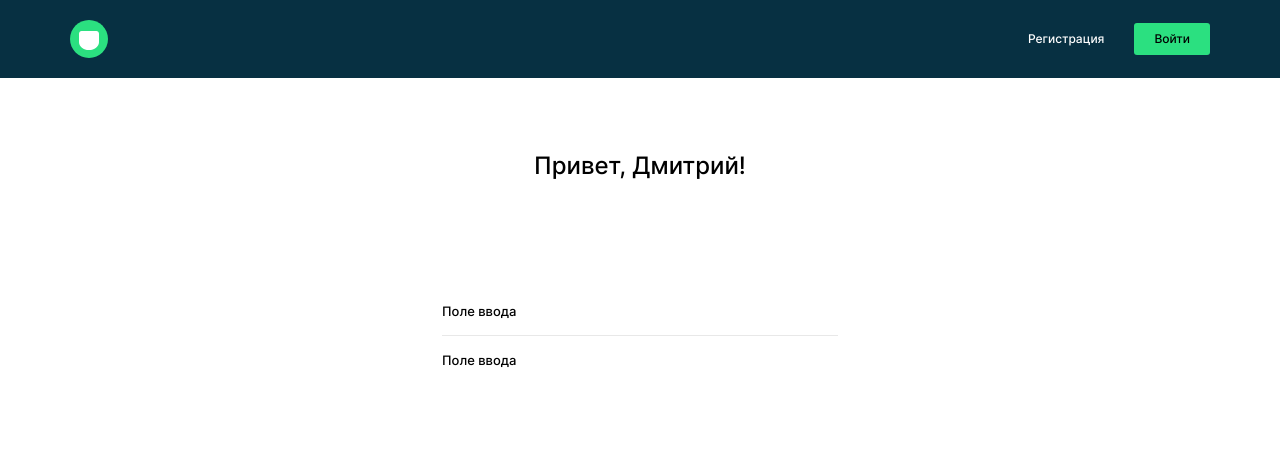
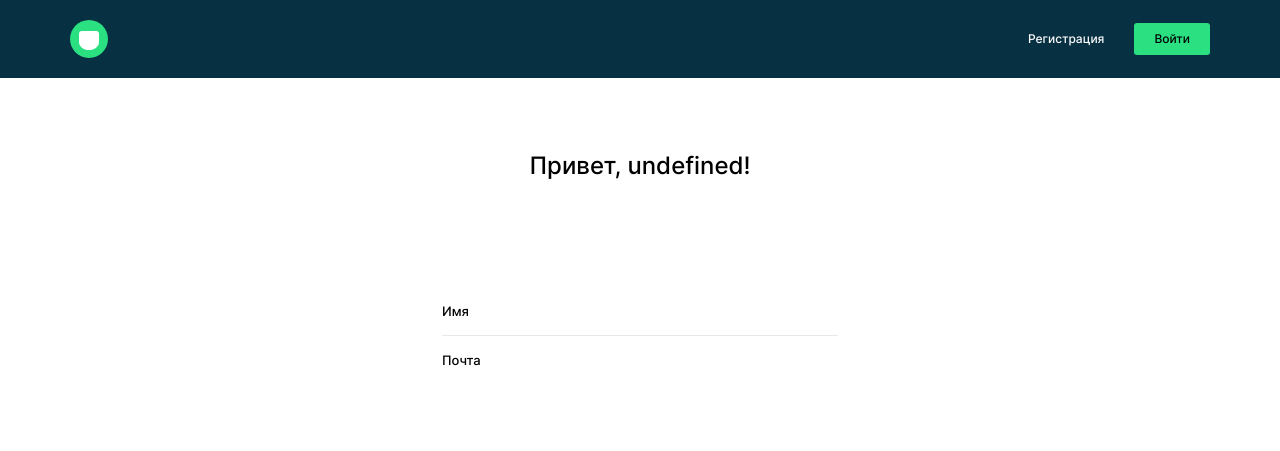
Before and after one commit to Avellow/movies-explorer-frontend, a React (Create React App) app: page /profile in a window 1280 px wide. Shown: the top 451 px of the page. Built offline with nearby package versions, Linux system fonts and the light colour scheme.

Commit message:
feature реализовать редактирование профиля

```diff
--- a/src/components/App/App.js
+++ b/src/components/App/App.js
@@ -162,6 +162,15 @@ function App() {
             .finally(() => setIsFetching(false))
     }
 
+    function onUserInfoUpdate(name, email) {
+        mainApi
+            .updateUserInfo(name, email)
+            .then(({name, email}) => setCurrentUser(
+                prevState => ({... prevState, name, email}))
+            )
+            .catch(console.log)
+    }
+
     function onSignOut() {
         if (loggedIn) {
             setLoggedIn(false);
@@ -226,6 +235,7 @@ function App() {
 
                     <Route path='/profile'>
                         <Profile
+                            onUpdate={onUserInfoUpdate}
                             onLogout={onSignOut}
                         />
                     </Route>
--- a/src/components/Input/Input.css
+++ b/src/components/Input/Input.css
@@ -47,6 +47,11 @@
 .profile-input {
     font-size: 13px;
     line-height: 1.18;
+    max-width: 396px;
+}
+
+.profile-input_errored {
+    margin-bottom: 15px;
 }
 
 .profile-input:first-of-type {
@@ -76,6 +81,11 @@
     outline: none;
     padding: 0;
     text-align: end;
+    width: 100%;
+}
+
+.profile-input__field_errored {
+    color: #FF3055;
 }
 
 @media screen and (max-width: 770px) {
--- a/src/components/Input/Input.js
+++ b/src/components/Input/Input.js
@@ -26,7 +26,7 @@ function Input(props) {
                     {...inputProps}
                 />
             </label>
-            { errored && <span className={`${className}__error`}>{errorText}</span> }
+            { errored && <span className={`input__error`}>{errorText}</span> }
         </div>
     )
 }
--- a/src/components/Profile/Profile.js
+++ b/src/components/Profile/Profile.js
@@ -2,25 +2,79 @@ import './Profile.css';
 import Form from "../Form/Form";
 import Input from "../Input/Input";
 import Button from "../Button/Button";
+import {useContext, useEffect} from "react";
+import {CurrentUserContext} from "../../contexts/CurrentUserContext";
+import {useFormAndValidation} from "../../hooks/useFormAndValidation";
+import {NAME_VALIDATION_ERROR} from "../../utils/constants";
 
 function Profile(props) {
     const {
         onLogout,
+        onUpdate,
     } = props;
+
+    const {
+        resetForm,
+        values,
+        errors,
+        handleChange,
+        isValid,
+    } = useFormAndValidation();
+
+    const currentUser = useContext(CurrentUserContext);
+
+    useEffect(() => {
+        resetForm(
+            {
+                name: currentUser.name,
+                email: currentUser.email,
+            },
+            {},
+            true,
+        )
+    }, [currentUser, resetForm])
+
+    function handleSubmit() {
+        const {name, email} = values;
+
+        onUpdate(name, email);
+    }
 
     return (
         <section className='profile'>
             <Form
-                title='Привет, Дмитрий!'
+                title={`Привет, ${currentUser.name}!`}
                 isTitleCentered={true}
             >
-                <Input name='Имя' className='profile-input' />
-                <Input name='E-mail' type='email' className='profile-input' />
+                <Input
+                    name='name'
+                    className='profile-input'
+                    labelTitle='Имя'
+                    value={values['name'] || ''}
+                    onChange={handleChange}
+                    required={true}
+                    errored={errors['name']}
+                    errorText={NAME_VALIDATION_ERROR}
+                    pattern='[a-zA-Zа-яА-ЯёЁ]+[- a-zA-Zа-яА-ЯёЁ]{1,}'
+                />
+                <Input
+                    name='email'
+                    type='email'
+                    className='profile-input'
+                    labelTitle='Почта'
+                    required={true}
+                    value={values['email'] || ''}
+                    onChange={handleChange}
+                    errored={errors['email']}
+                    errorText={errors['email']}
+                />
 
                 <Button
                     text='Редактировать'
                     theme='edit'
                     type='submit'
+                    onClick={handleSubmit}
+                    disabled={!isValid}
                 />
                 <Button
                     text='Выйти из аккаунта'
--- a/src/utils/MainApi.js
+++ b/src/utils/MainApi.js
@@ -55,6 +55,18 @@ class MainApi {
         })
             .then(this._checkResult)
     }
+
+    updateUserInfo(name, email) {
+        return fetch(`${this._url}/users/me`, {
+            method: 'PATCH',
+            headers: {
+                authorization: this._token,
+                'Content-Type': 'application/json',
+            },
+            body: JSON.stringify({name, email})
+        })
+            .then(this._checkResult)
+    }
 }
 
 export default MainApi;
```
